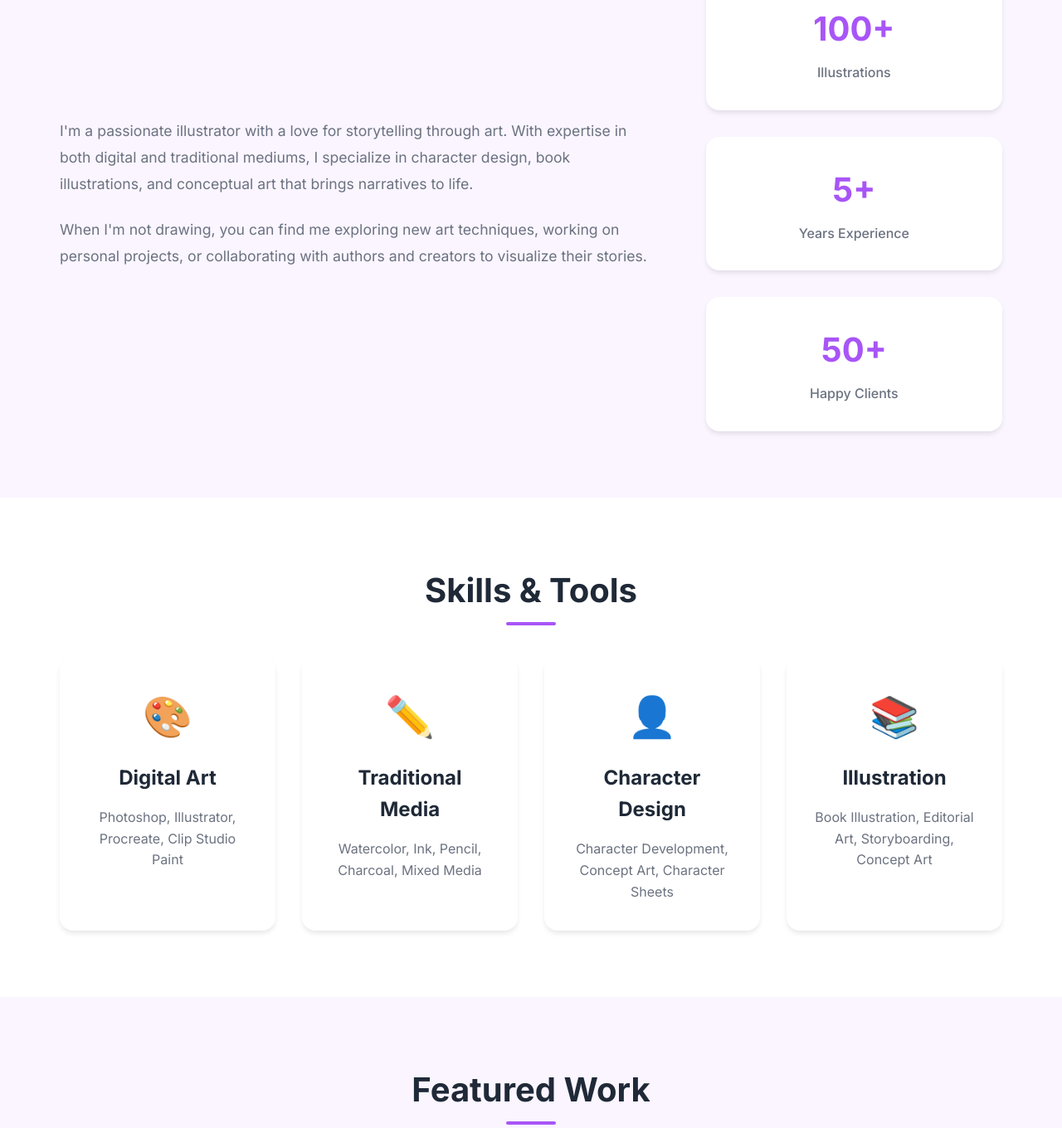
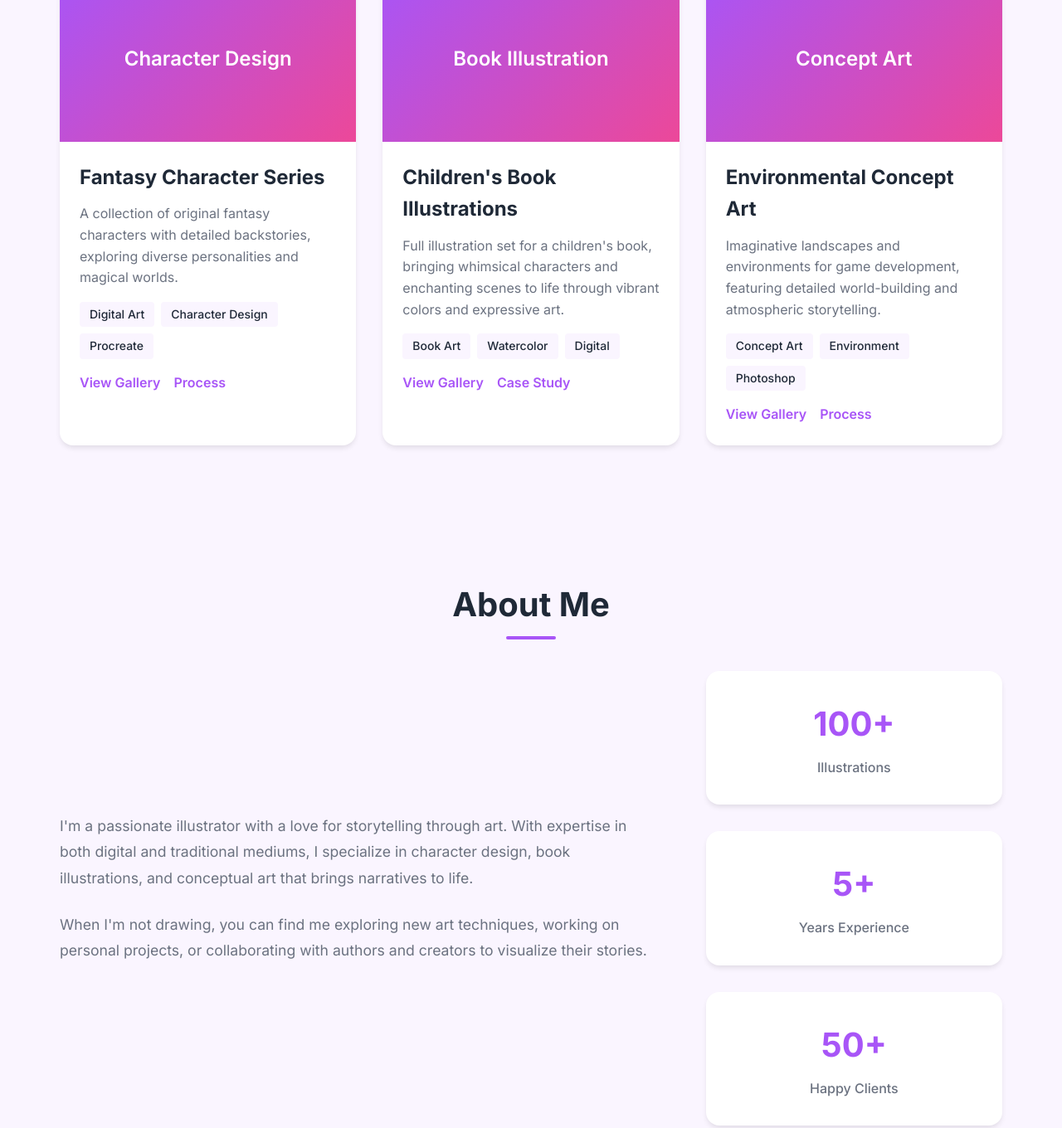
Before and after one commit to ashleighdong/Portfolio_Website, a plain HTML site: page index.html in a window 1280 px wide. Shown: the part 1021-2381 px from the top of the page at 83% size. Drawn offline with Linux system fonts and the light colour scheme.

Commit message:
Remove skills section, move about below featured work, update navigation

```diff
--- a/index.html
+++ b/index.html
@@ -16,9 +16,8 @@
             <div class="nav-brand">Illustration Portfolio</div>
             <ul class="nav-menu">
                 <li><a href="#home">Home</a></li>
+                <li><a href="gallery.html">Gallery</a></li>
                 <li><a href="#about">About</a></li>
-                <li><a href="#skills">Skills</a></li>
-                <li><a href="gallery.html">Gallery</a></li>
                 <li><a href="#contact">Contact</a></li>
             </ul>
             <button class="nav-toggle" aria-label="Toggle navigation">
@@ -61,69 +60,6 @@
                         <circle cx="115" cy="85" r="8" fill="#ef4444"/>
                         <circle cx="100" cy="115" r="8" fill="#10b981"/>
                     </svg>
-                </div>
-            </div>
-        </div>
-    </section>
-
-    <!-- About Section -->
-    <section id="about" class="about">
-        <div class="container">
-            <h2 class="section-title">About Me</h2>
-            <div class="about-content">
-                <div class="about-text">
-                    <p>
-                        I'm a passionate illustrator with a love for storytelling through art.
-                        With expertise in both digital and traditional mediums, I specialize in character design,
-                        book illustrations, and conceptual art that brings narratives to life.
-                    </p>
-                    <p>
-                        When I'm not drawing, you can find me exploring new art techniques, working on personal projects,
-                        or collaborating with authors and creators to visualize their stories.
-                    </p>
-                </div>
-                <div class="about-stats">
-                    <div class="stat-item">
-                        <div class="stat-number">100+</div>
-                        <div class="stat-label">Illustrations</div>
-                    </div>
-                    <div class="stat-item">
-                        <div class="stat-number">5+</div>
-                        <div class="stat-label">Years Experience</div>
-                    </div>
-                    <div class="stat-item">
-                        <div class="stat-number">50+</div>
-                        <div class="stat-label">Happy Clients</div>
-                    </div>
-                </div>
-            </div>
-        </div>
-    </section>
-
-    <!-- Skills Section -->
-    <section id="skills" class="skills">
-        <div class="container">
-            <h2 class="section-title">Skills & Tools</h2>
-            <div class="skills-grid">
-                <div class="skill-card">
-                    <div class="skill-icon">🎨</div>
-                    <h3>Digital Art</h3>
-                    <p>Photoshop, Illustrator, Procreate, Clip Studio Paint</p>
-                </div>
-                <div class="skill-card">
-                    <div class="skill-icon">✏️</div>
-                    <h3>Traditional Media</h3>
-                    <p>Watercolor, Ink, Pencil, Charcoal, Mixed Media</p>
-                </div>
-                <div class="skill-card">
-                    <div class="skill-icon">👤</div>
-                    <h3>Character Design</h3>
-                    <p>Character Development, Concept Art, Character Sheets</p>
-                </div>
-                <div class="skill-card">
-                    <div class="skill-icon">📚</div>
-                    <h3>Illustration</h3>
-                    <p>Book Illustration, Editorial Art, Storyboarding, Concept Art</p>
                 </div>
             </div>
         </div>
@@ -186,6 +122,40 @@
                             <a href="gallery.html" class="project-link">View Gallery</a>
                             <a href="#" class="project-link">Process</a>
                         </div>
+                    </div>
+                </div>
+            </div>
+        </div>
+    </section>
+
+    <!-- About Section -->
+    <section id="about" class="about">
+        <div class="container">
+            <h2 class="section-title">About Me</h2>
+            <div class="about-content">
+                <div class="about-text">
+                    <p>
+                        I'm a passionate illustrator with a love for storytelling through art.
+                        With expertise in both digital and traditional mediums, I specialize in character design,
+                        book illustrations, and conceptual art that brings narratives to life.
+                    </p>
+                    <p>
+                        When I'm not drawing, you can find me exploring new art techniques, working on personal projects,
+                        or collaborating with authors and creators to visualize their stories.
+                    </p>
+                </div>
+                <div class="about-stats">
+                    <div class="stat-item">
+                        <div class="stat-number">100+</div>
+                        <div class="stat-label">Illustrations</div>
+                    </div>
+                    <div class="stat-item">
+                        <div class="stat-number">5+</div>
+                        <div class="stat-label">Years Experience</div>
+                    </div>
+                    <div class="stat-item">
+                        <div class="stat-number">50+</div>
+                        <div class="stat-label">Happy Clients</div>
                     </div>
                 </div>
             </div>
```
Also changed, not shown: gallery.html (+1 -2 lines).
